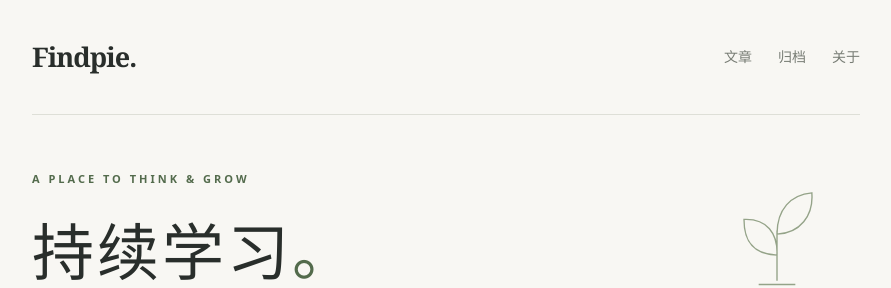
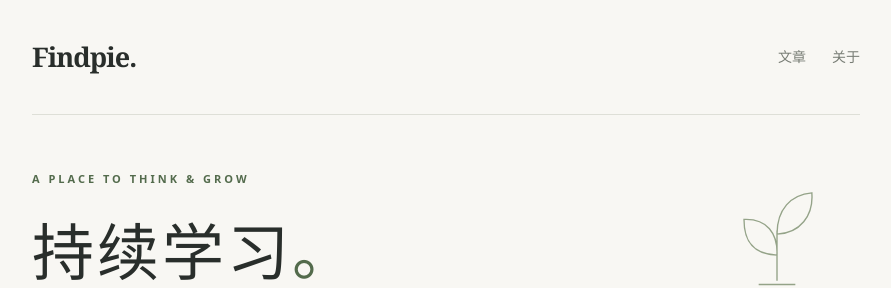
Before and after one commit to FindPie/Findpie.github.io, a Jekyll site: the page built from index.html, in a window 1280 px wide. Shown: the top 288 px of the page, without its empty margins (194-1085 px from the left). Built offline with Jekyll 4.4.1, drawn with Linux system fonts in a browser that asks for light colours.

Commit message:
Remove archive navigation link

```diff
--- a/_layouts/default.html
+++ b/_layouts/default.html
@@ -3,4 +3,4 @@
 
 .article{margin:48px auto 70px;max-width:700px;font-size:16px}.article h1{font-size:32px;letter-spacing:0}.article h2{font-size:24px;margin:32px 0 14px}.article h3{font-size:20px}.article img{max-width:100%}.article pre{overflow:auto;padding:16px;background:#eeeee7}.article a{color:var(--accent);text-decoration:underline}
 .post .meta{margin:0 0 3px}.post h3{font-size:21px;line-height:1.5;margin:3px 0 5px}.post .excerpt{margin:5px 0;font-size:14px;line-height:1.65;display:-webkit-box;-webkit-line-clamp:2;-webkit-box-orient:vertical;overflow:hidden}.post .read{margin-top:4px}#posts{margin-bottom:36px}
-</style></head><body><div class="wrap"><header><a class="brand" href="{{ '/' | relative_url }}">Findpie.</a><nav><a href="{{ '/#posts' | relative_url }}">文章</a><a href="{{ '/#archive' | relative_url }}">归档</a><a href="{{ '/about/' | relative_url }}">关于</a></nav></header>{{ content }}<footer><span>© {{ 'now' | date: '%Y' }} Findpie</span><span>持续学习，慢慢生长。</span></footer></div></body></html>
+</style></head><body><div class="wrap"><header><a class="brand" href="{{ '/' | relative_url }}">Findpie.</a><nav><a href="{{ '/#posts' | relative_url }}">文章</a><a href="{{ '/about/' | relative_url }}">关于</a></nav></header>{{ content }}<footer><span>© {{ 'now' | date: '%Y' }} Findpie</span><span>持续学习，慢慢生长。</span></footer></div></body></html>
```
